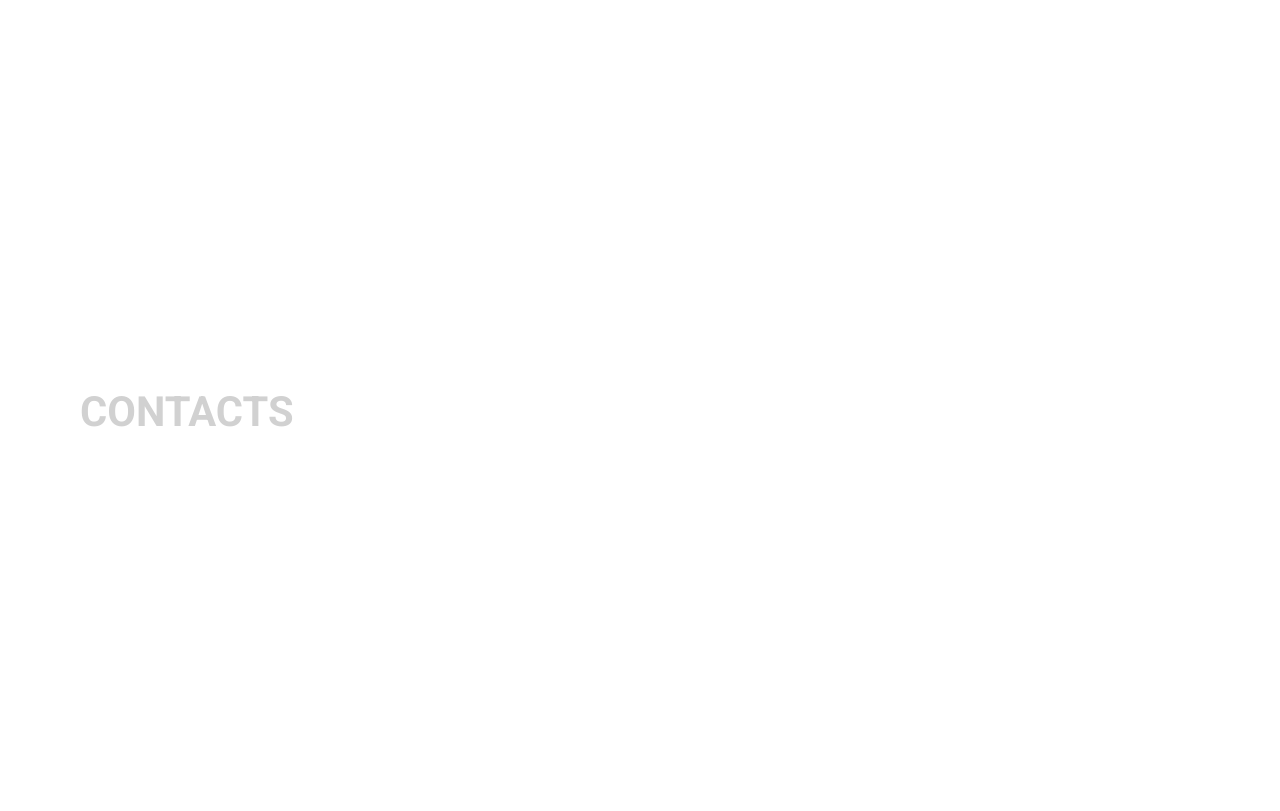
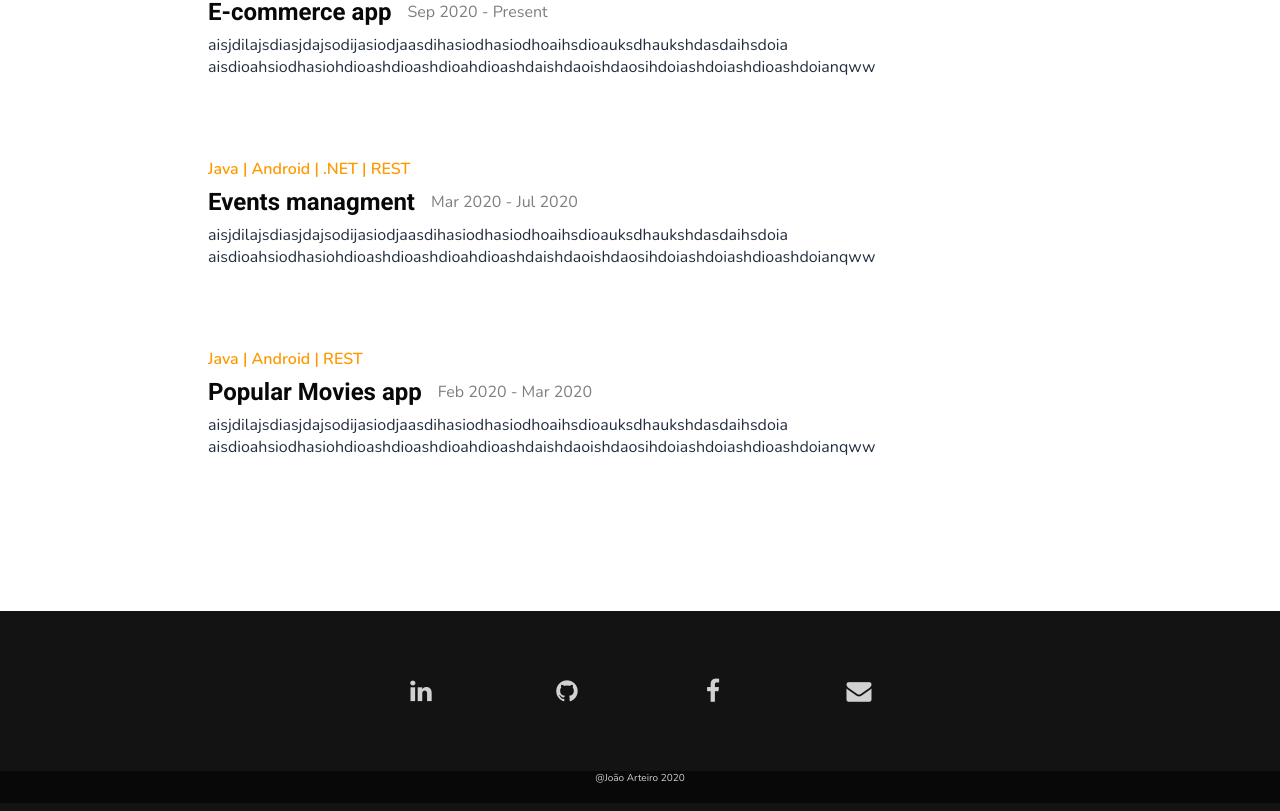
Before and after one commit to joaoarteiro/web-portfolio, a React (Create React App) app: page /contact in a window 1280 px wide. Shown: the part 1789-2600 px from the top of the page. Built offline with nearby package versions, Linux system fonts and the light colour scheme.

Commit message:
contact links working

```diff
--- a/public/index.html
+++ b/public/index.html
@@ -9,7 +9,7 @@
       name="description"
       content="Web site created using create-react-app"
     />
-    <link rel="apple-touch-icon" href="%PUBLIC_URL%/logo192.png" />
+    <link rel="stylesheet" href="https://cdnjs.cloudflare.com/ajax/libs/font-awesome/4.7.0/css/font-awesome.min.css">
     <link href="https://fonts.googleapis.com/css2?family=Nunito:wght@300;600&family=Roboto:wght@700&display=swap" rel="stylesheet">
     <!--
       manifest.json provides metadata used when your web app is installed on a
--- a/src/App.css
+++ b/src/App.css
@@ -115,7 +115,7 @@ transition: .7s;
   text-align: center;
   margin-top: 0vh;
   padding: 0;
-  height: 70vh;
+  height: 100vh;
   background: rgb(255, 255, 255);
 }
 
@@ -129,35 +129,44 @@ transition: .7s;
 
 
 .experience-container:hover{
-  transform: scale(1.07);
+  transform: scale(1.03);
   box-shadow: 5px 7.5px 7px #C7C7C7;
 }
 
 .projects-section {
-  display: flex;
-  margin: 0;
+  display: inline-block;
+  margin: 0 auto;
   align-items: center;
   padding: 0;
   width: 100%;
   text-align: center;
-  height: 70vh;
-  margin: 0 auto;
+  margin-top: 0vh;
   padding: 0;
+  height: 100vh;
   background: rgb(255, 255, 255);
 }
+
 
 .contact-section {
   display: flex;
   top: 0;
   margin: 0;
+  justify-content: space-evenly;
   align-items: center;
   padding: 0;
   width: 100%;
   text-align: center;
   margin: 0 auto;
   padding: 0;
-  height: 70vh;
-  background: rgb(255, 255, 255);
+  height: 20vh;
+  background: rgb(19, 19, 19);
+}
+
+.contact-icons {
+  display: flex;
+  margin: 0 auto;
+  justify-content: space-evenly;
+  width: 50%;
 }
 
 
@@ -205,7 +214,7 @@ transition: .7s;
   text-align: left;
   font-size: 1.5em;
   margin-left: 10vh;
-  color: rgb(59, 59, 59);
+  color: rgb(8, 8, 8);
 }
 
 .date-interval {
@@ -218,7 +227,7 @@ transition: .7s;
 
 .description {
   font-family: 'Nunito', sans-serif;
-  color: rgb(209, 209, 209);
+  color: rgb(35, 47, 62);
   text-align: left;
   margin-left: 10vh;
 }
@@ -227,3 +236,39 @@ transition: .7s;
 .yellow-text {
   color: rgb(255, 153, 0);
 }
+
+footer {
+  width: 100%;
+  margin: 0 auto;
+  min-height: 4vh;
+  font-size: 10px;
+  text-align: center;
+  font-weight: lighter;
+  color: rgb(209, 209, 209);
+  font-family: 'Nunito', sans-serif;
+  background-color: rgb(8, 8, 8);
+}
+
+.fa {
+  padding: 20px;
+  font-size: 25px;
+  width: 50px;
+  color: rgb(209, 209, 209);
+  text-align: center;
+  -o-transition: .7s;
+ -ms-transition: .7s;
+ -moz-transition: .7s;
+ -webkit-transition: .7s;
+ transition: .7s;
+  text-decoration: none;
+}
+
+/* Add a hover effect if you want */
+.fa:hover {
+  color: rgb(255, 153, 0);
+}
+
+/* Facebook */
+.fa-facebook {
+
+}
--- a/src/App.js
+++ b/src/App.js
@@ -19,6 +19,9 @@ function App() {
         <Experience/>
         <Projects/>
         <Contact/>
+        <footer>
+          @João Arteiro 2020
+          </footer>
         <Switch>
           <Route path="/about" component={About} />
           <Route path="/experience" component={Experience} />
--- a/src/pages/Contact/Contact.jsx
+++ b/src/pages/Contact/Contact.jsx
@@ -5,9 +5,13 @@ function Contact() {
   return (
     <div className="App">
       <div className="contact-section" id="contact">
-        <div className="title">
-          <h1>CONTACTS</h1>
-          </div>
+        <div className="contact-icons">
+          <a href="https://www.linkedin.com/in/joao-arteiro/" target="_blank" className="fa fa-linkedin"></a>
+          <a href="https://github.com/joaoarteiro" target="_blank" className="fa fa-github"></a>
+          <a href="https://www.facebook.com/joao.bernardo.566/" target="_blank" className="fa fa-facebook"></a>
+          <a href="mailto:joaoarteiro@gmail.com" className="fa fa-envelope"></a>
+
+        </div>
       </div >
     </div>
   );
--- a/src/pages/Projects/Projects.jsx
+++ b/src/pages/Projects/Projects.jsx
@@ -9,6 +9,33 @@ function Projects() {
         <div className="title">
           <h1>PROJECTS</h1>
           </div>
+          <div className="experience-container">
+            <div className="color-text">React Js | HTML</div>
+            <div className="strong-title">E-commerce app
+               <div className="date-interval">Sep 2020 - Present</div>
+            </div>
+            <div className="description">aisjdilajsdiasjdajsodijasiodjaasdihasiodhasiodhoaihsdioauksdhaukshdasdaihsdoia<br/>
+                 aisdioahsiodhasiohdioashdioashdioahdioashdaishdaoishdaosihdoiashdoiashdioashdoianqww
+            </div>
+        </div>
+        <div className="experience-container">
+            <div className="color-text">Java | Android | .NET | REST</div>
+            <div className="strong-title">Events managment
+               <div className="date-interval">Mar 2020 - Jul 2020</div>
+            </div>
+            <div className="description">aisjdilajsdiasjdajsodijasiodjaasdihasiodhasiodhoaihsdioauksdhaukshdasdaihsdoia<br/>
+                 aisdioahsiodhasiohdioashdioashdioahdioashdaishdaoishdaosihdoiashdoiashdioashdoianqww
+            </div>
+        </div>
+        <div className="experience-container">
+            <div className="color-text">Java | Android | REST</div>
+            <div className="strong-title">Popular Movies app
+               <div className="date-interval">Feb 2020 - Mar 2020</div>
+            </div>
+            <div className="description">aisjdilajsdiasjdajsodijasiodjaasdihasiodhasiodhoaihsdioauksdhaukshdasdaihsdoia<br/>
+                 aisdioahsiodhasiohdioashdioashdioahdioashdaishdaoishdaosihdoiashdoiashdioashdoianqww
+            </div>
+        </div>
       </div >
     </div>
   );
```
